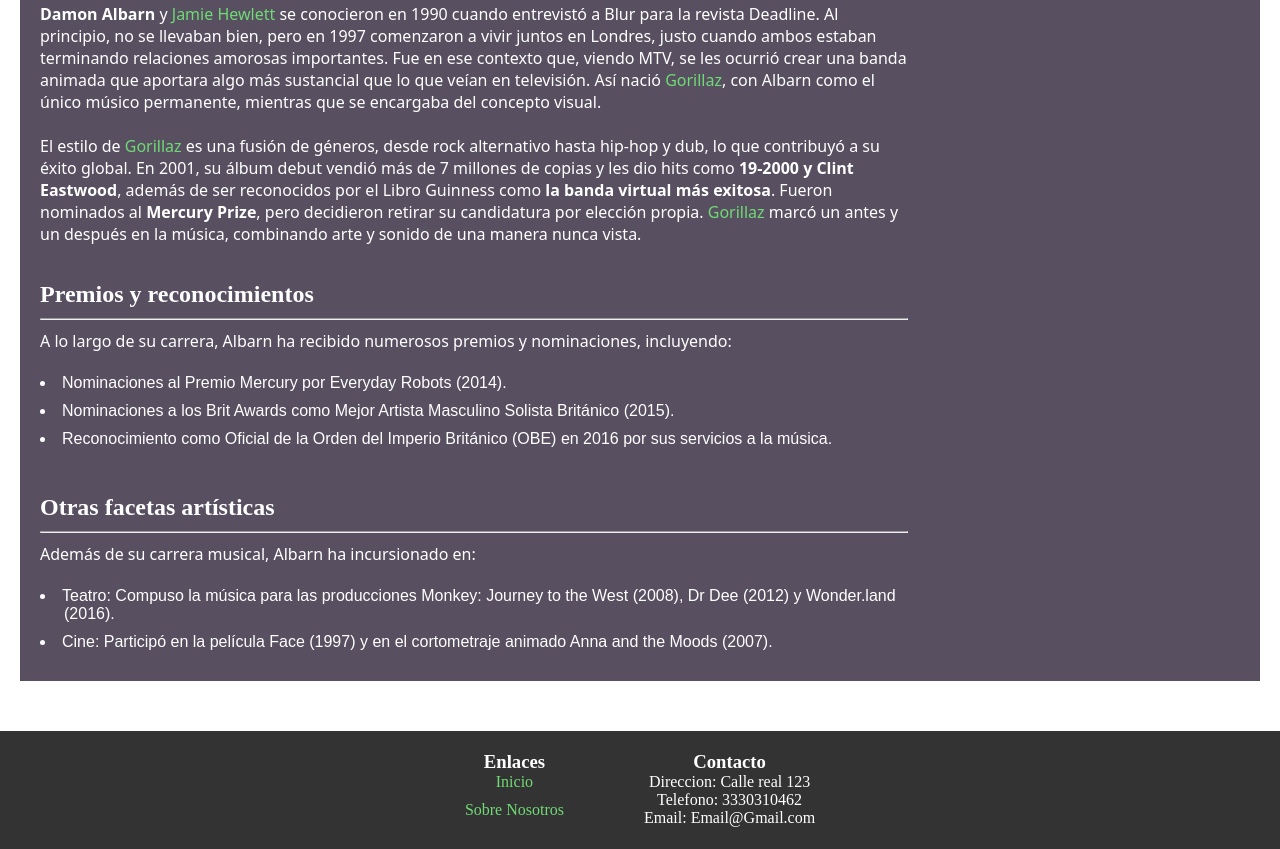
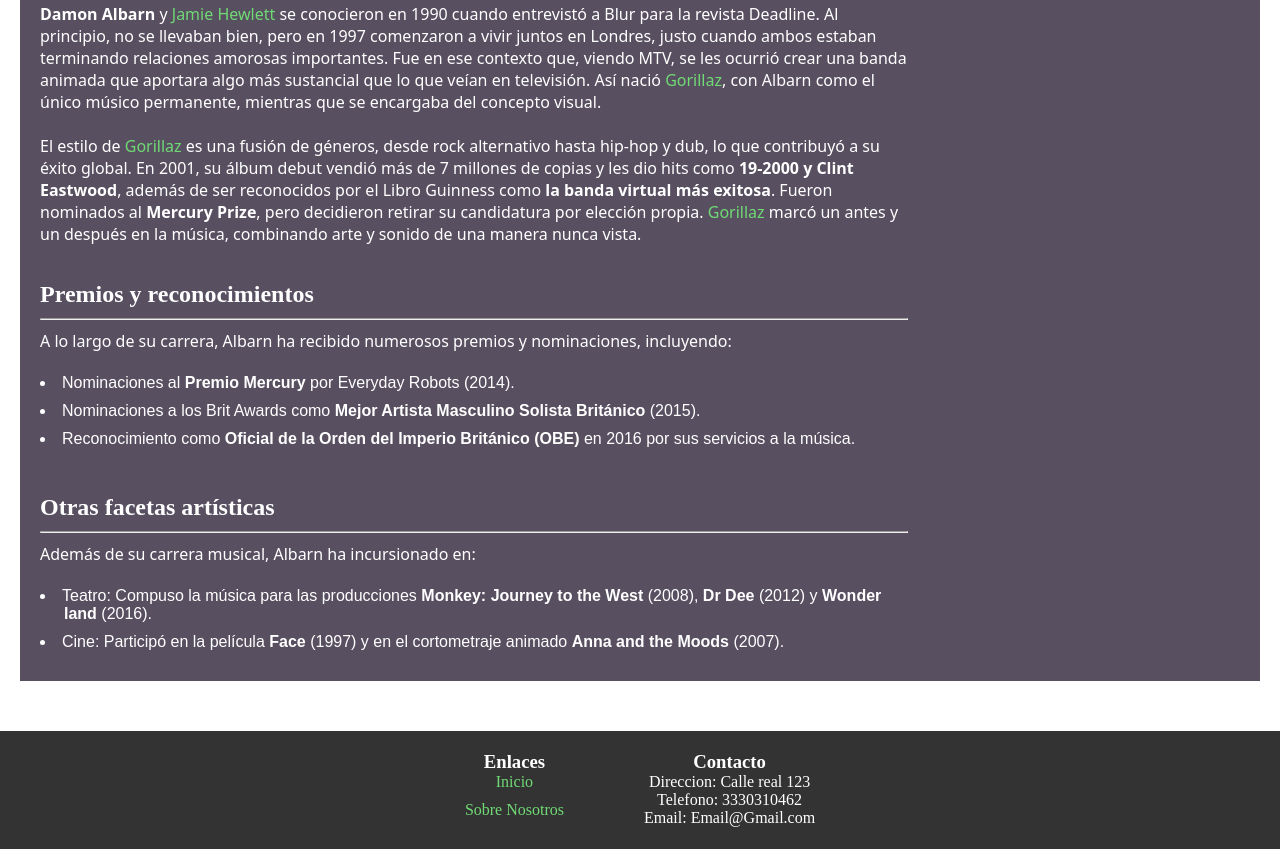
Before and after one commit to Rey-Elijah/ProyectoClase, a plain HTML site: page pages/people/Damon.html in a window 1280 px wide. Shown: the part 1023-1872 px from the top of the page. Drawn offline with Linux system fonts and the light colour scheme; a web font is replaced by a local one.

Commit message:
Damon terminado

```diff
--- a/pages/people/Damon.html
+++ b/pages/people/Damon.html
@@ -104,11 +104,11 @@
                 <br><br>
 
                 <lu>
-                    <li>Nominaciones al Premio Mercury por Everyday Robots (2014).</li>
+                    <li>Nominaciones al <strong>Premio Mercury</strong> por Everyday Robots (2014).</li>
 
-                    <li>Nominaciones a los Brit Awards como Mejor Artista Masculino Solista Británico (2015).</li>
+                    <li>Nominaciones a los Brit Awards como <strong>Mejor Artista Masculino Solista Británico</strong> (2015).</li>
 
-                    <li>Reconocimiento como Oficial de la Orden del Imperio Británico (OBE) en 2016 por sus servicios a la música. </li>
+                    <li>Reconocimiento como <strong>Oficial de la Orden del Imperio Británico (OBE)</strong> en 2016 por sus servicios a la música. </li>
                 </lu>
             </p>
             <br><br>
@@ -121,12 +121,12 @@
 
                 <lu>
                     <li>
-                        Teatro: Compuso la música para las producciones Monkey: Journey to the West (2008), Dr Dee (2012) y
-                        Wonder.land (2016).
+                        Teatro: Compuso la música para las producciones <strong>Monkey: Journey to the West</strong> (2008),
+                        <strong>Dr Dee</strong> (2012) y <strong>Wonder land</strong> (2016).
                     </li>
 
                     <li>
-                        Cine: Participó en la película Face (1997) y en el cortometraje animado Anna and the Moods (2007).
+                        Cine: Participó en la película <strong>Face</strong> (1997) y en el cortometraje animado <strong>Anna and the Moods</strong> (2007).
                     </li>
                 </lu>
             </p>
```
